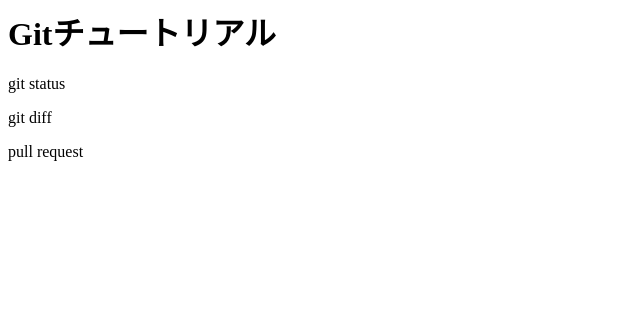
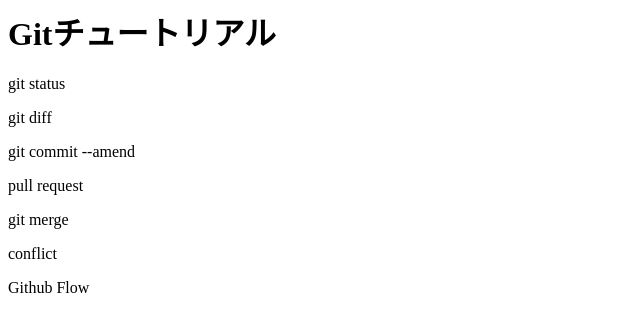
Before and after one commit to yuzu117/git_tutorial, a plain HTML site: page index.html in a window 1280 px wide. Shown: the whole page, without its empty margins (0-640 px from the left). Drawn offline with Linux system fonts and the light colour scheme.

Commit message:
Github Flow　を追記

```diff
--- a/index.html
+++ b/index.html
@@ -1,4 +1,8 @@
 <h1>Gitチュートリアル</h1>
 <p>git status</p>
 <p>git diff</p>
+<p>git commit --amend</p>
 <p>pull request</p>
+<p>git merge</p>
+<p>conflict</p>
+<p>Github Flow</p>
```
